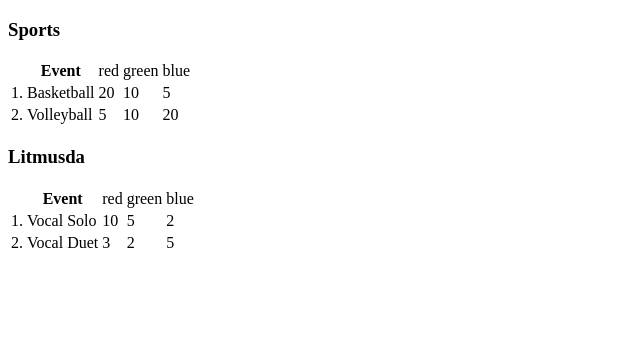
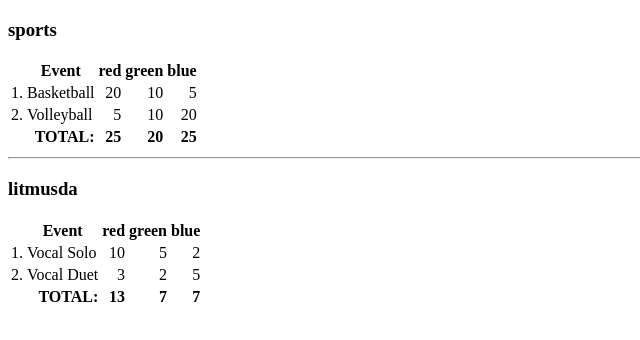
Before and after one commit to ronhedwigzape/sportsfest-scoreboard, a Vue app: page / in a window 1280 px wide. Shown: the top 340 px of the page, without its empty margins (0-640 px from the left). Built offline with nearby package versions, Linux system fonts and the light colour scheme.

Commit message:
Create tabulation component, render total scores.

```diff
--- a/src/App.vue
+++ b/src/App.vue
@@ -1,60 +1,59 @@
 <template>
     <div>
-        <h3>Sports</h3>
-        <table>
-            <thead>
-                <tr>
-                    <th></th>
-                    <th>Event</th>
-                    <template v-for="(team, color) in $store.state.teams" :key="color">
-                        <td>{{ color }}</td>
-                    </template>
-                </tr>
-            </thead>
-            <tbody>
-                <tr v-for="(sport, key, index) in $store.state.events.sports" :key="sport.key">
-                    <td>{{ index+1 }}.</td>
-                    <td>{{ sport.name }}</td>
-                    <template v-for="(team, key) in $store.state.teams" :key="key">
-                        <td>{{ $store.getters[`${sport.key}/scores`][key] }}</td>
-                    </template>
-                </tr>
-            </tbody>
-        </table>
-
-        <h3>Litmusda</h3>
-        <table>
-            <thead>
-                <tr>
-                    <th></th>
-                    <th>Event</th>
-                    <template v-for="(team, color) in $store.state.teams" :key="color">
-                        <td>{{ color }}</td>
-                    </template>
-                </tr>
-            </thead>
-            <tbody>
-                <tr v-for="(litmusda, key, index) in $store.state.events.litmusda" :key="litmusda.key">
-                    <td>{{ index+1 }}.</td>
-                    <td>{{ litmusda.name }}</td>
-                    <template v-for="(team, key) in $store.state.teams" :key="key">
-                        <td>{{ $store.getters[`${litmusda.key}/scores`][key] }}</td>
-                    </template>
-                </tr>
-            </tbody>
-        </table>
+        <tabulation :payload="sports"/>
+        <hr/>
+        <tabulation :payload="litmusda"/>
     </div>
 </template>
 
 <script lang="ts">
-    import { defineComponent } from 'vue';
+import { defineComponent, render } from 'vue';
+    import { TeamScoreType } from './types/Team.type';
+    import Tabulation from './components/Tabulation.vue';
 
     export default defineComponent({
         name: 'App',
+        components: {
+            Tabulation
+        },
         data() {
             return {
+                sports  : {},
+                litmusda: {}
+            }
+        },
+        methods: {
+            tabulate(event: string) {
+                const teams  = this.$store.getters.teams;
+                const events = this.$store.getters[event];
 
+                // total
+                const total: TeamScoreType = {};
+                for(const teamColor in teams) {
+                    total[teamColor] = 0;
+                }
+
+                // rows
+                const rows = [];
+                for (const sportKey in events) {
+                    const row: any = {};
+                    row.event  = this.$store.getters[event][sportKey];
+                    row.scores = this.$store.getters[`${sportKey}/scores`];
+
+                    // compute total
+                    for(const teamColor in teams) {
+                        total[teamColor] += row.scores[teamColor];
+                    }
+
+                    rows.push(row);
+                }
+
+                return { event, teams, rows, total };
             }
+        },
+        mounted() {
+            this.sports   = this.tabulate('sports');
+            this.litmusda = this.tabulate('litmusda');
         }
     });
 </script>
--- /dev/null
+++ b/src/components/Tabulation.vue
@@ -0,0 +1,56 @@
+<template>
+    <div>
+        <h3>{{ payload.event }}</h3>
+        <table>
+            <thead>
+                <tr>
+                    <th></th>
+                    <th>Event</th>
+                    <template v-for="team in payload.teams" :key="team.color">
+                        <th>{{ team.color }}</th>
+                    </template>
+                </tr>
+            </thead>
+            <tbody>
+                <tr v-for="(row, index) in payload.rows" :key="row.event.key">
+                    <td>{{ index+1 }}.</td>
+                    <td>{{ row.event.name }}</td>
+                    <template v-for="team in payload.teams" :key="team.color">
+                        <td align="right">{{ row.scores[team.color] }}</td>
+                    </template>
+                </tr>
+            </tbody>
+            <tfoot>
+                <tr>
+                    <th colspan="2" align="right">TOTAL:</th>
+                    <template v-for="team in payload.teams" :key="team.color">
+                        <th align="right">{{ payload.total[team.color] }}</th>
+                    </template>
+                </tr>
+            </tfoot>
+        </table>
+    </div>
+</template>
+
+<script lang="ts">
+    import { defineComponent } from 'vue';
+
+    export default defineComponent({
+        name: '',
+        props: {
+            payload: {
+                type: Object,
+                required: true
+            }
+        },
+        data() {
+            return {
+
+            }
+        }
+    });
+</script>
+
+<style scoped>
+
+</style>
--- a/src/store/index.ts
+++ b/src/store/index.ts
@@ -25,7 +25,9 @@ export default createStore({
     },
 
     getters: {
-
+        teams   : state => state.teams,
+        sports  : state => state.events.sports,
+        litmusda: state => state.events.litmusda
     },
 
     mutations: {
--- a/src/store/modules/get-scores.ts
+++ b/src/store/modules/get-scores.ts
@@ -11,20 +11,25 @@ const events = {
 
 export const getScores = (state: TeamOrderType) => {
     let scores: TeamScoreType = {};
-    const teamsArray = Object.values(teams);
-    for(let i=0; i<teamsArray.length; i++) {
-        const team = teamsArray[i];
+
+    // initialize score keys
+    for(const teamColor in teams) {
+        scores[teamColor] = 0;
+    }
+
+    // assign teams scores
+    for(const teamColor in teams) {
         if(state.results.first) {
-            if(team.color == state.results.first.color)
-                scores[team.color] = events[state.event.key].points.first;
+            if(teamColor == state.results.first.color)
+                scores[teamColor] = events[state.event.key].points.first;
         }
         if(state.results.second) {
-            if(team.color == state.results.second.color)
-                scores[team.color] = events[state.event.key].points.second;
+            if(teamColor == state.results.second.color)
+                scores[teamColor] = events[state.event.key].points.second;
         }
         if(state.results.third) {
-            if(team.color == state.results.third.color)
-                scores[team.color] = events[state.event.key].points.third;
+            if(teamColor == state.results.third.color)
+                scores[teamColor] = events[state.event.key].points.third;
         }
     }
     return scores;
```
